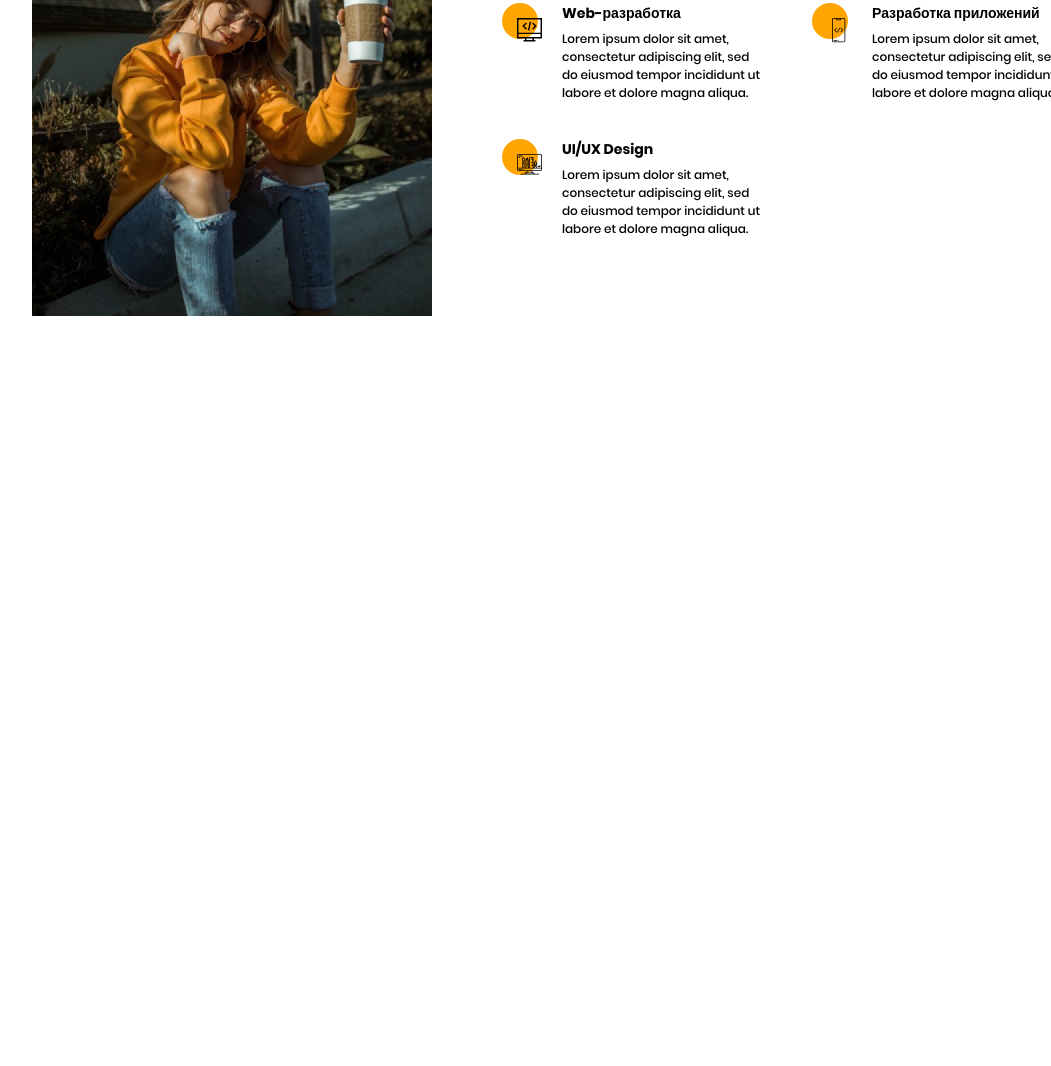
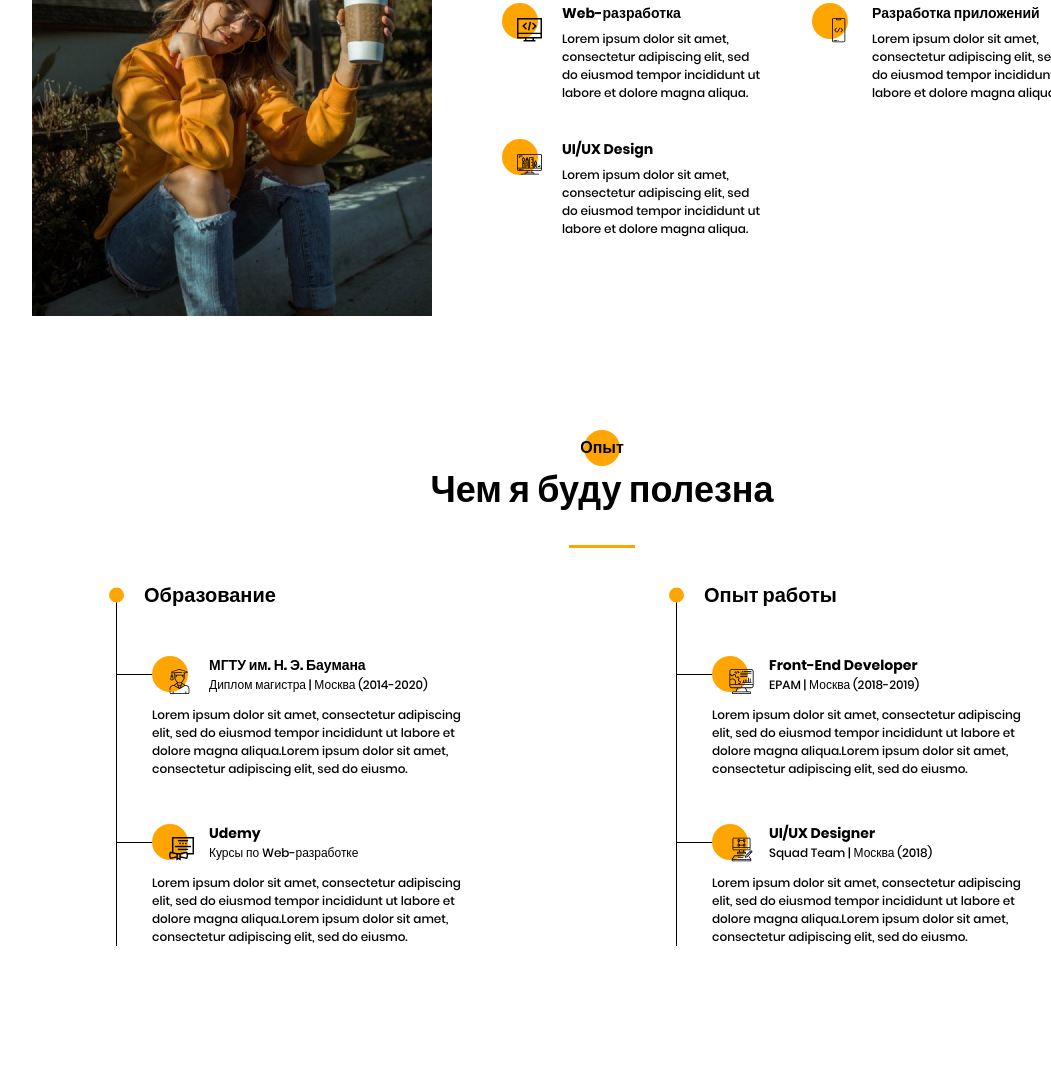
Before and after one commit to Chubss/portpolio, a website: page src/index.html in a window 1280 px wide. Shown: the part 1204-2270 px from the top of the page, without its empty margins (38-1089 px from the left). Before the commit the page ends 1640 px from the top, so only its background shows below. Drawn offline with Linux system fonts and the light colour scheme.

Commit message:
resume section done

```diff
--- a/src/index.html
+++ b/src/index.html
@@ -73,7 +73,7 @@
                     <img src="img/about_me/Photo.jpg" alt="picture">
                 </div>
                 <div class="about__content">
-                    <div class="about__title title title_fs16">Про меня</div>
+                    <h2 class="about__title title title_fs16">Про меня</h2>
                     <div class="about__subtitle title title_fs36">Меня зовут Сергей</div>
                     <div class="about__text">
                         Lorem ipsum dolor sit amet, consectetur adipiscing elit, sed do eiusmod tempor incididunt ut
@@ -121,6 +121,72 @@
             </div>
         </div>
     </section>
+    <section class="resume">
+        <div class="resume__container">
+            <h2 class="resume__title title title_fs16">Опыт</h2>
+            <div class="resume__subtitle title title_fs36">Чем я буду полезна</div>
+            <div class="resume__wrapper">
+                <div class="resume__column">
+                    <h3 class="resume__column-title title title_fs20">Образование</h3>
+                    <ul class="resume__items">
+                        <li class="resume__item">
+                            <div class="resume__item-head item-head">
+                                <div class="item-head__img">
+                                    <img src="icons/expirience/University.svg" alt="University">
+                                </div>
+                                <div class="item-head__education title title_fs14">МГТУ им. Н. Э. Баумана</div>
+                                <div class="item-head__location title title_fs12">Диплом магистра | Москва (2014-2020)</div>
+                            </div>
+                            <div class="resume__item-bodey item-bodey">
+                                <p class="item-bodey__descr title title_fs12">Lorem ipsum dolor sit amet, consectetur adipiscing elit, sed do eiusmod tempor incididunt ut labore et dolore magna aliqua.Lorem ipsum dolor sit amet, consectetur adipiscing elit, sed do eiusmo. </p>
+                            </div>
+                        </li>
+                        <li class="resume__item">
+                            <div class="resume__item-head item-head">
+                                <div class="item-head__img">
+                                    <img src="icons/expirience/Courses.svg" alt="Courses">
+                                </div>
+                                <div class="item-head__education title title_fs14">Udemy</div>
+                                <div class="item-head__location title title_fs12">Курсы по Web-разработке</div>
+                            </div>
+                            <div class="resume__item-bodey item-bodey">
+                                <p class="item-bodey__descr title title_fs12">Lorem ipsum dolor sit amet, consectetur adipiscing elit, sed do eiusmod tempor incididunt ut labore et dolore magna aliqua.Lorem ipsum dolor sit amet, consectetur adipiscing elit, sed do eiusmo. </p>
+                            </div>
+                        </li>
+                    </ul>
+                </div>
+                <div class="resume__column">
+                    <h3 class="resume__column-title title title_fs20">Опыт работы</h3>
+                    <ul class="resume__items">
+                        <li class="resume__item">
+                            <div class="resume__item-head item-head">
+                                <div class="item-head__img">
+                                    <img src="icons/expirience/Developer.svg" alt="Developer">
+                                </div>
+                                <div class="item-head__education title title_fs14">Front-End Developer</div>
+                                <div class="item-head__location title title_fs12">EPAM | Москва (2018-2019)</div>
+                            </div>
+                            <div class="resume__item-bodey item-bodey">
+                                <p class="item-bodey__descr title title_fs12">Lorem ipsum dolor sit amet, consectetur adipiscing elit, sed do eiusmod tempor incididunt ut labore et dolore magna aliqua.Lorem ipsum dolor sit amet, consectetur adipiscing elit, sed do eiusmo. </p>
+                            </div>
+                        </li>
+                        <li class="resume__item">
+                            <div class="resume__item-head item-head">
+                                <div class="item-head__img">
+                                    <img src="icons/expirience/designer.svg" alt="Designer">
+                                </div>
+                                <div class="item-head__education title title_fs14">UI/UX Designer</div>
+                                <div class="item-head__location title title_fs12">Squad Team | Москва (2018)</div>
+                            </div>
+                            <div class="resume__item-bodey item-bodey">
+                                <p class="item-bodey__descr title title_fs12">Lorem ipsum dolor sit amet, consectetur adipiscing elit, sed do eiusmod tempor incididunt ut labore et dolore magna aliqua.Lorem ipsum dolor sit amet, consectetur adipiscing elit, sed do eiusmo. </p>
+                            </div>
+                        </li>
+                    </ul>
+                </div>
+            </div>
+        </div>
+    </section>
     <script src="js/script.js"></script>
 </body>
 
--- a/src/sass/base/_mixins.scss
+++ b/src/sass/base/_mixins.scss
@@ -21,6 +21,23 @@
         height: 0px;
         border: 3px solid $orange;
         border-bottom: none;
+
     }
 
 }
+@mixin slash_center {
+    &::after {
+        content: "";
+        position: absolute;
+        display: block;
+        width: 60px;
+        height: 0px;
+        border: 3px solid $orange;
+        border-bottom: none;
+        left: 50%;
+        transform: translateX(-50%);
+        margin-top: 25px;
+
+    }
+
+}
--- /dev/null
+++ b/src/sass/blocks/_resume.scss
@@ -0,0 +1,111 @@
+.resume {
+    padding-bottom: 120px;
+    // .resume__container
+    // .resume__title
+    &__title {
+        position: relative;
+        text-align: center;
+        @include circle;
+        &:before{
+            left: 50%;
+            transform: translateX(-50%);
+        }
+    }
+    // .resume__subtitle
+    &__subtitle {
+        position: relative;
+        text-align: center;
+        @include slash_center;
+
+
+    }
+    // .resume__wrapper
+    &__wrapper {
+        padding: 60px 77px 0 77px;
+        display: grid;
+        grid-template-columns: repeat(2, 425px);
+        column-gap: 135px;
+    }
+    // .resume__column
+    // .resume__column-title
+    &__column-title {
+        position: relative;
+        padding-left: 35px;
+        &::before{
+            content: "";
+            position: absolute;
+            width: 15px;
+            height: 15px;
+            background-color: $orange;
+            border-radius: 100%;
+            left: 0;
+            top: 50%;
+            transform: translateY(-50%);
+
+
+        }
+    }
+    // .resume__items
+    &__items {
+        list-style-type: none;
+    }
+    // .resume__item
+    &__item {
+        position: relative;
+        &::after{
+            content: "";
+            position: absolute;
+            // display: block;
+            width: 1px;
+            height: calc(100% + 55px);
+            left: 7px;
+            top: -55px;
+            background-color: #000;
+        }
+    }
+    // .resume__item-head
+    &__item-head {
+        margin-top: 45px;
+        padding-left: 100px;
+    }
+    // .resume__item-bodey
+}
+.item-head {
+    // .item-head__img
+    position: relative;
+    &__img {
+        position: absolute;
+        left: 60px;
+        top: 14px;
+        @include circle;
+        &:before{
+            top: -13px;
+            left: -17px;
+        }
+
+
+        &::after{
+        content: "";
+        position: absolute;
+        // display: block;
+        width: 35px;
+        height: 1px;
+        left: -52px;
+        top: 5px;
+        background-color: #000;
+        }
+
+    }
+    // .item-head__education
+    &__education {}
+    // .item-head__location
+    &__location {}
+}
+.item-bodey {
+    // .item-bodey__descr
+    &__descr {
+        padding-left: 43px;
+        margin-top: 12px;
+        width: 375px;
+    }
+}
--- a/src/sass/blocks/_titles.scss
+++ b/src/sass/blocks/_titles.scss
@@ -15,6 +15,11 @@
 
     }
 
+    &_fs20{
+        font-size: 20px;
+        line-height: 30px;
+    }
+
     &_fs16 {
         font-size: 16px;
         line-height: 24px;
@@ -25,5 +30,10 @@
         line-height: 21px;
     }
 
+    &_fs12{
+        font-weight: 500;
+        font-size: 12px;
+        line-height: 18px;
+    }
 
 }
--- a/src/sass/style.scss
+++ b/src/sass/style.scss
@@ -20,3 +20,4 @@
 @import "blocks/sidepanel";
 @import "blocks/menu";
 @import "blocks/about";
+@import "blocks/resume";
```
Also changed, not shown: src/css/style.min.css.
